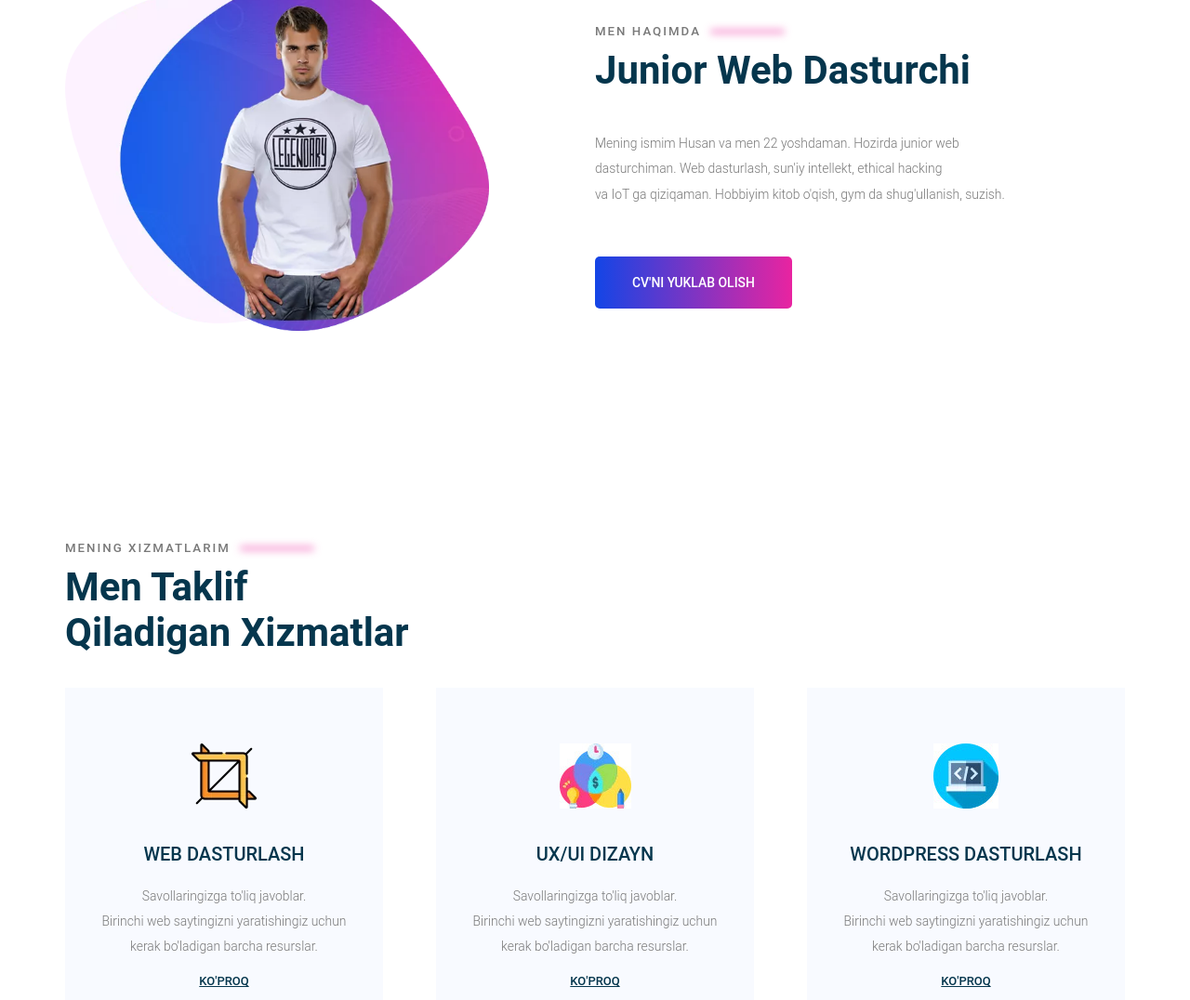
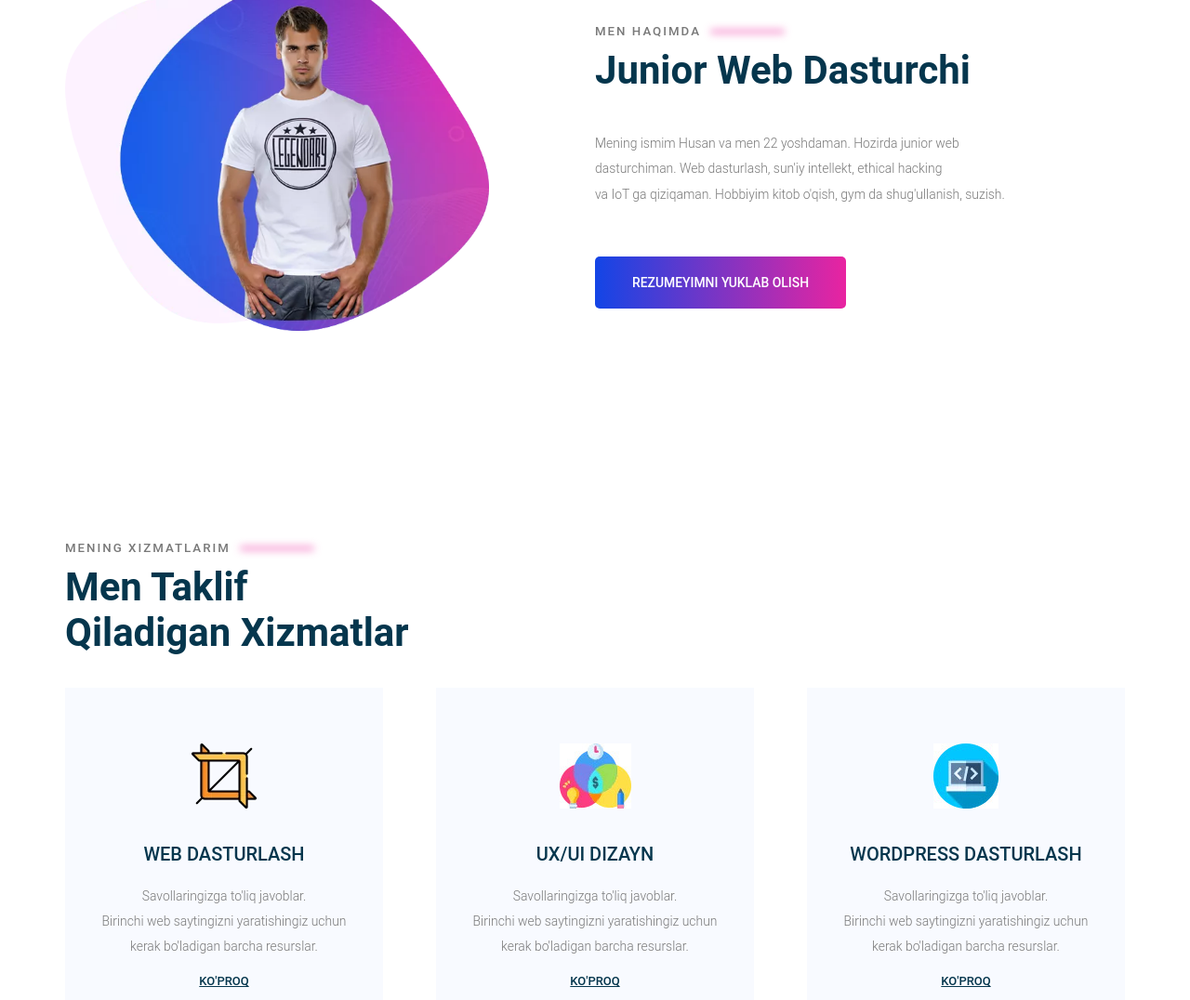
Before and after one commit to husanswe/breed_portfolio_site_clone, a plain HTML site: page index.html in a window 1280 px wide. Shown: the part 1234-2310 px from the top of the page at 93% size. Drawn offline with nearby package versions, Linux system fonts and the light colour scheme.

Commit message:
changed cv downloading button name

```diff
--- a/index.html
+++ b/index.html
@@ -139,7 +139,7 @@
                         va IoT ga qiziqaman. Hobbiyim kitob o'qish, gym da shug'ullanish, suzish.
                     </p>
                     <button type="button" class="button to-uppercase about-me__action">
-                        CV'ni yuklab olish
+                        Rezumeyimni yuklab olish
                     </button>
                 </div>
             </section>
```
